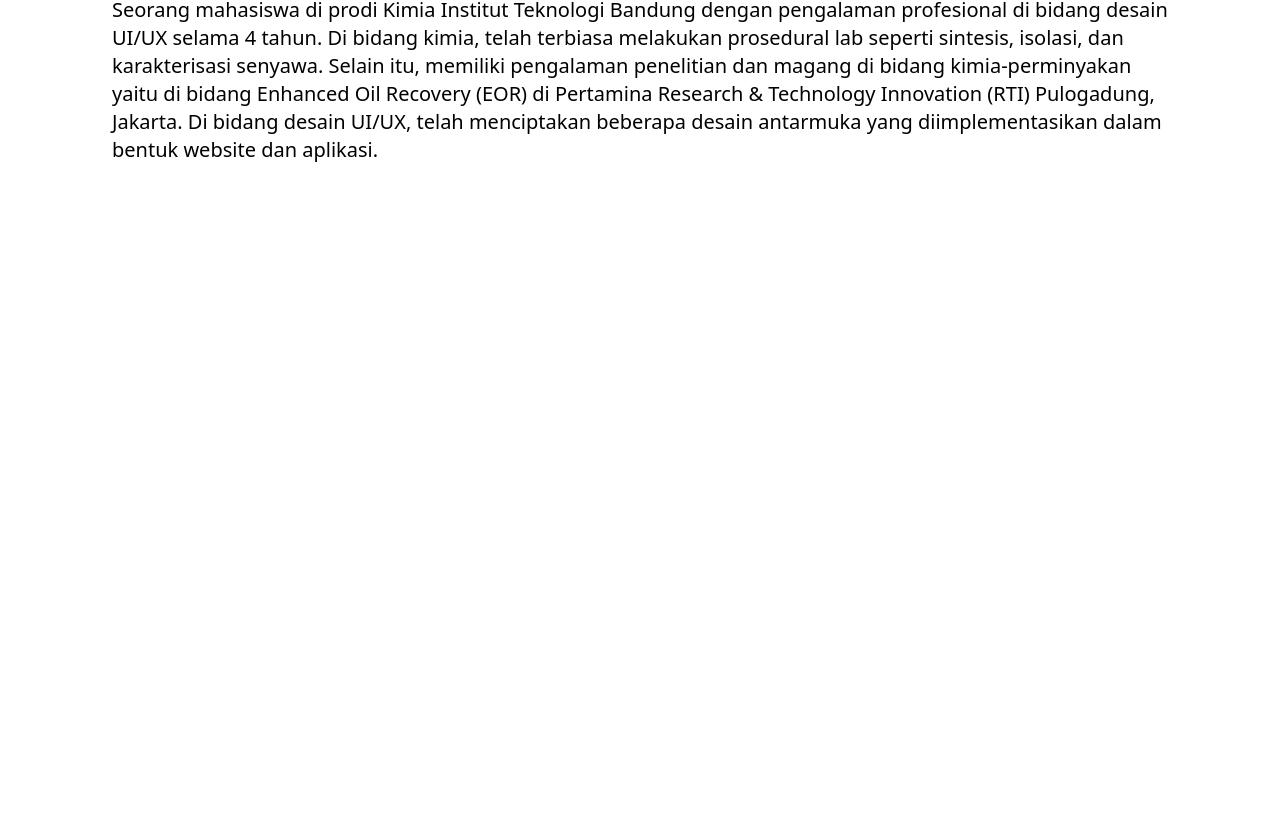
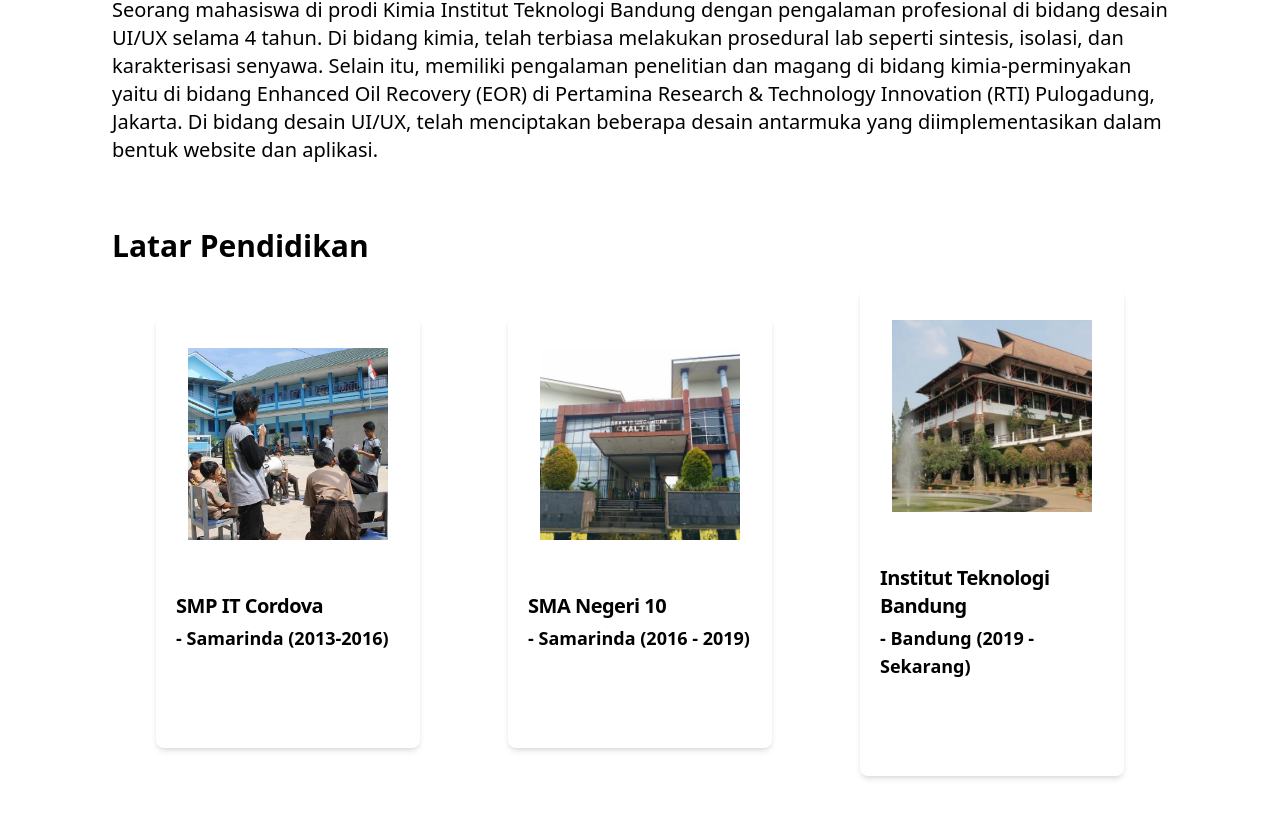
Before and after one commit to enhaka13/naufal_hanif_kusuma-final_project, a plain HTML site: page index.html in a window 1280 px wide. Shown: the part 708-1526 px from the top of the page. Before the commit the page ends 936 px from the top, so only its background shows below. Drawn offline with nearby package versions, Linux system fonts and the light colour scheme; files whose address does not match are found by name.

Commit message:
adding section with id=academic-background

```diff
--- a/index.html
+++ b/index.html
@@ -52,6 +52,52 @@
             bentuk website dan aplikasi.
         </p>
     </section>
+
+    <section id="academic-background">
+        <h1 class="text-3xl font-bold mb-6">Latar Pendidikan</h1>
+        <div
+            class="flex flex-row flex-wrap lg:flex-row md:flex-col sm:flex-col lg:justify-around md:items-center sm:items-center mb-16">
+            <div
+                class="basis-1/4 card-button w-full max-w-sm rounded-lg shadow-md dark:bg-gray-800 dark:border-gray-700 mb-6">
+                <a href="#">
+                    <img style="object-fit: cover;" class="p-8 rounded-t-lg p-0 h-64" src="./smpitcordova.jpeg"
+                        alt="product image" />
+                </a>
+                <div class="px-5 pt-5 pb-8 mb-16">
+                    <h2 class="text-xl font-bold tracking-tight dark:text-white mb-1">
+                        SMP IT Cordova
+                    </h2>
+                    <p class="text-lg font-semibold">- Samarinda (2013-2016)</p>
+                </div>
+            </div>
+            <div
+                class="basis-1/4 card-button w-full max-w-sm rounded-lg shadow-md dark:bg-gray-800 dark:border-gray-700 mb-6">
+                <a href="#">
+                    <img style="object-fit: cover;" class="p-8 rounded-t-lg p-0 h-64" src="./sman10.jpeg"
+                        alt="product image" />
+                </a>
+                <div class="px-5 pt-5 pb-8 mb-16">
+                    <h2 class="text-xl font-bold tracking-tight dark:text-white mb-1">
+                        SMA Negeri 10
+                    </h2>
+                    <p class="text-lg font-semibold">- Samarinda (2016 - 2019)</p>
+                </div>
+            </div>
+            <div
+                class="basis-1/4 card-button w-full max-w-sm rounded-lg shadow-md dark:bg-gray-800 dark:border-gray-700 mb-6">
+                <a href="#">
+                    <img style="object-fit: cover;" class="p-8 rounded-t-lg p-0 h-64" src="./itb.png"
+                        alt="product image" />
+                </a>
+                <div class="px-5 pt-5 pb-8 mb-16">
+                    <h2 class="text-xl font-bold tracking-tight dark:text-white mb-1">
+                        Institut Teknologi Bandung
+                    </h2>
+                    <p class="text-lg font-semibold">- Bandung (2019 - Sekarang)</p>
+                </div>
+            </div>
+        </div>
+    </section>
 </body>
 
 </html>
```
Lines whose indentation alone changed are shown as unchanged.
